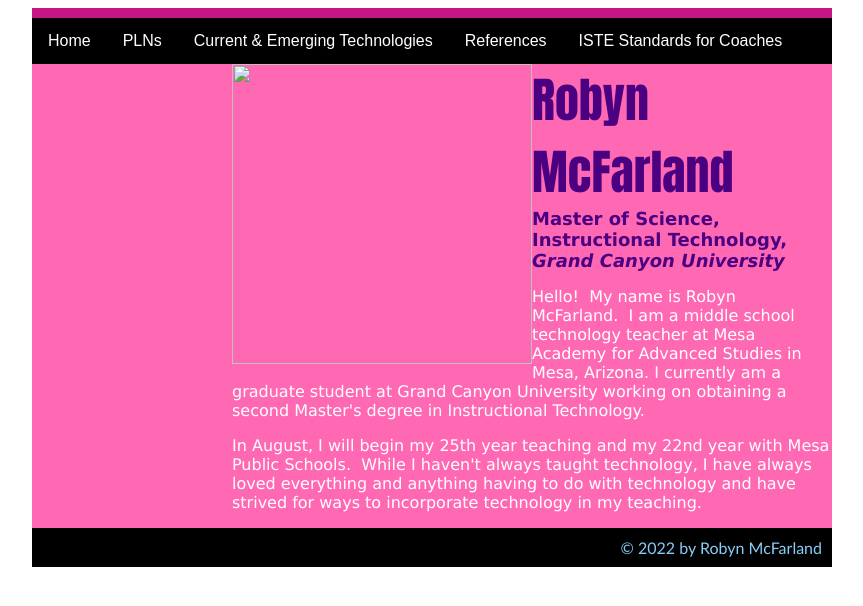
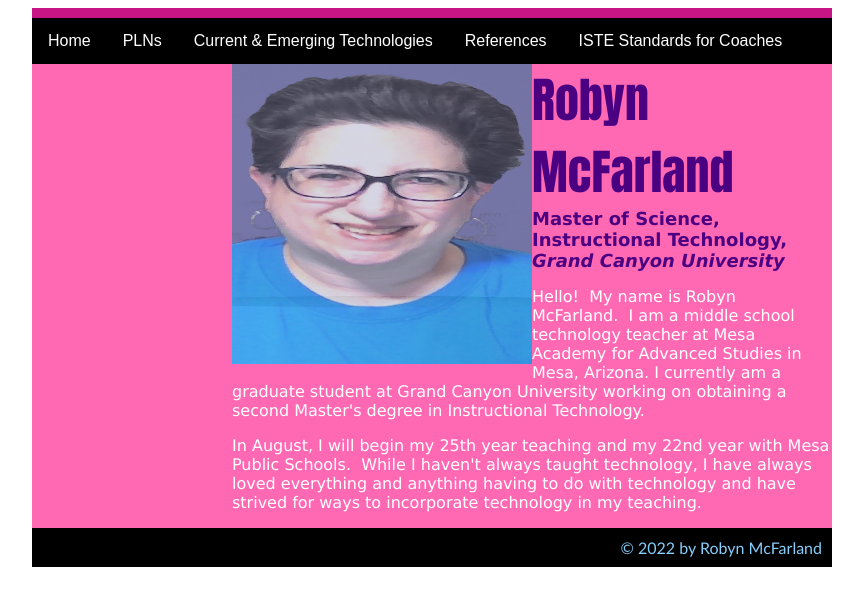
Before and after one commit to AZThespian/tech_coaching_site, a plain HTML site: page index.html in a window 1280 px wide. Shown: the whole page, without its empty margins (208-1071 px from the left). Drawn offline with Linux system fonts and the light colour scheme.

Commit message:
Update index.html

```diff
--- a/index.html
+++ b/index.html
@@ -39,7 +39,7 @@
   </div>
 
 			<div id="main">
-			<img border="0" src="Assets\MyPic.jpg" align="left" width="300" height="300" style="padding=: 10px;"/>
+			<img border="0" src="MyPic.jpg" align="left" width="300" height="300" style="padding=: 10px;"/>
 			<font size="7" face="Impact" color="Indigo">Robyn McFarland</font>
 			<br/>
 			<font size="4" face="Verdana" color="Indigo"><b>Master of Science, Instructional Technology,<i> Grand Canyon University</b></i></font>
```
